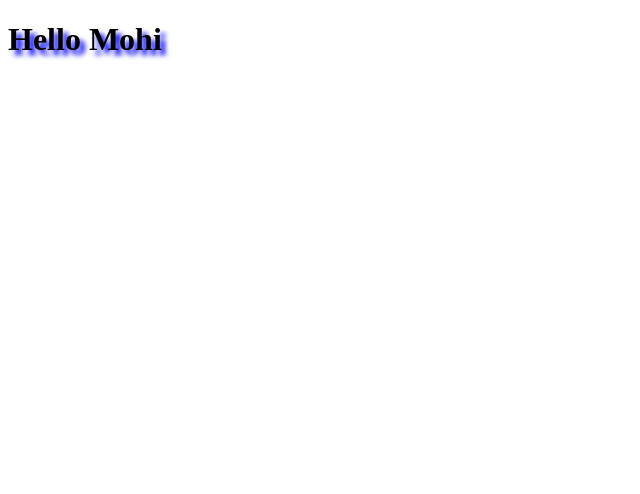
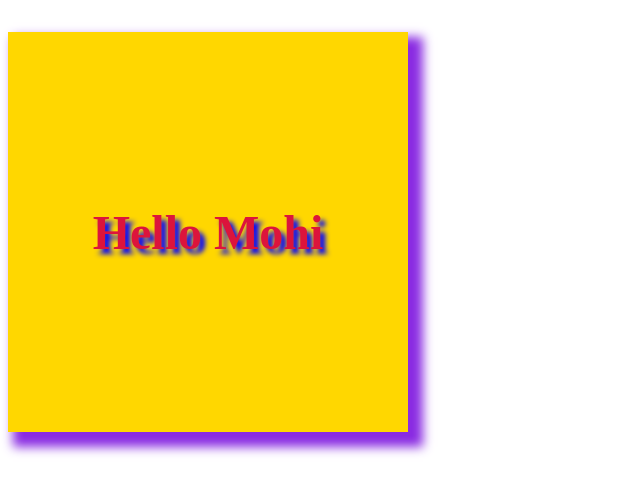
Before and after one commit to MohinurRaximova/shadow, a plain HTML site: page index.html in a window 1280 px wide. Shown: the whole page, without its empty margins (0-640 px from the left). Drawn offline with Linux system fonts and the light colour scheme.

Commit message:
added box shadow

```diff
--- a/styl.css
+++ b/styl.css
@@ -1,3 +1,15 @@
 h1{
     text-shadow: 5px 5px 5px blue;
+    display: flex;
+   justify-content: center;
+   align-items: center;
+   height: 400px;
+   font-size: 48px;
+   color: crimson;
 }
+.box{
+    width: 400px ;
+    height: 400px;
+    background-color: gold;
+    box-shadow: 10px 10px 10px 5px blueviolet;
+}
```
